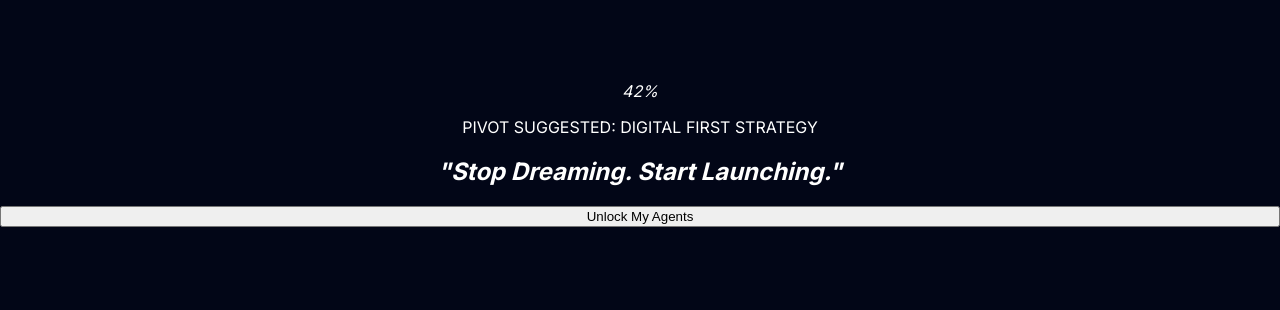
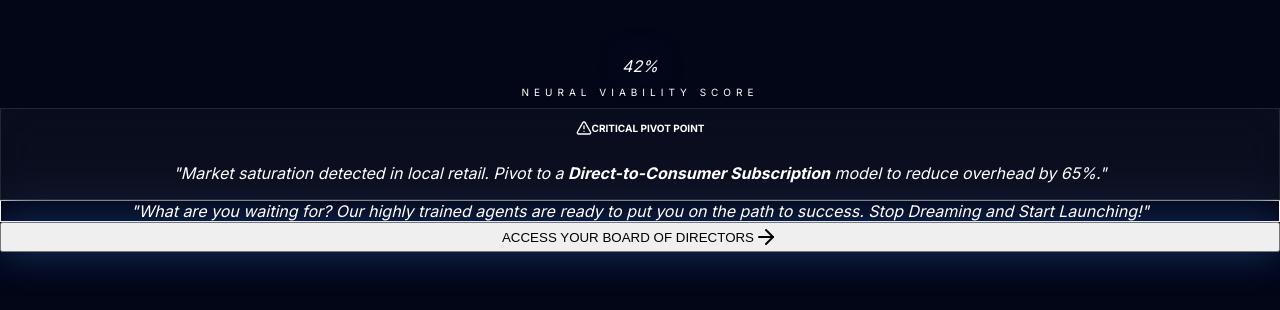
Before and after one commit to jaspike09/LaunchAI5, a Next.js app: page /audit in a window 1280 px wide. Shown: the part 246-556 px from the top of the page. Built offline with nearby package versions, Linux system fonts and the light colour scheme.

Commit message:
Production-Safe Build: Clearing routing errors

```diff
--- a/app/audit/page.tsx
+++ b/app/audit/page.tsx
@@ -1,5 +1,6 @@
 'use client';
 import { useState, useEffect } from 'react';
+import { TrendingUp, AlertTriangle, ArrowRight } from 'lucide-react';
 
 export default function AuditPage() {
   const [score, setScore] = useState(0);
@@ -11,21 +12,37 @@ export default function AuditPage() {
     const int = setInterval(() => {
       if (s >= target) {
         clearInterval(int);
-        setTimeout(() => setShowRobot(true), 2000);
-      } else { s++; setScore(s); }
+        setTimeout(() => setShowRobot(true), 2000); // Appear after the score settles
+      } else {
+        s++;
+        setScore(s);
+      }
     }, 50);
   }, []);
 
   return (
-    <main className="h-screen w-screen bg-[#020617] text-white flex items-center justify-center p-6 text-center">
-      <div className="max-w-xl w-full space-y-10">
-        <div className="text-9xl font-black italic text-blue-500">{score}%</div>
-        <p className="text-red-400 font-bold uppercase tracking-widest">Pivot Suggested: Digital First Strategy</p>
+    <main className="h-screen w-screen bg-[#020617] text-white flex items-center justify-center p-6 relative">
+      <div className="max-w-xl w-full text-center space-y-10">
+        <div className="space-y-2">
+            <div className="text-9xl font-black italic text-blue-500 drop-shadow-[0_0_20px_rgba(59,130,246,0.4)]">{score}%</div>
+            <p className="text-[10px] font-black text-slate-500 uppercase tracking-[0.5em]">Neural Viability Score</p>
+        </div>
+
+        <div className="glass p-6 rounded-3xl border-red-500/20 bg-red-500/5 animate-in fade-in slide-in-from-top-4 duration-1000 delay-500">
+            <div className="flex items-center justify-center gap-2 text-red-400 mb-2">
+                <AlertTriangle size={16} />
+                <h4 className="font-black uppercase tracking-widest text-[10px]">Critical Pivot Point</h4>
+            </div>
+            <p className="text-slate-300 italic text-sm">"Market saturation detected in local retail. Pivot to a <b>Direct-to-Consumer Subscription</b> model to reduce overhead by 65%."</p>
+        </div>
+
         {showRobot && (
-          <div className="animate-in fade-in duration-1000 space-y-6">
-            <h2 className="text-2xl italic">"Stop Dreaming. Start Launching."</h2>
-            <button onClick={() => window.location.href='https://buy.stripe.com/link'} className="w-full bg-blue-600 py-6 rounded-2xl font-black text-xl">
-                Unlock My Agents
+          <div className="animate-in zoom-in fade-in duration-700 space-y-6">
+            <div className="p-6 bg-blue-600/10 border border-blue-500/20 rounded-2xl italic text-lg leading-relaxed">
+                "What are you waiting for? Our highly trained agents are ready to put you on the path to success. Stop Dreaming and Start Launching!"
+            </div>
+            <button onClick={() => window.location.href='https://buy.stripe.com/link'} className="w-full bg-blue-600 py-6 rounded-2xl font-black text-xl uppercase shadow-[0_0_40px_rgba(59,130,246,0.4)] hover:bg-blue-500 flex items-center justify-center gap-3 transition-all">
+                Access Your Board of Directors <ArrowRight />
             </button>
           </div>
         )}
--- a/app/page.tsx
+++ b/app/page.tsx
@@ -1,6 +1,6 @@
 'use client';
 import { useState, useEffect } from 'react';
-import { ArrowRight, Brain, Zap } from 'lucide-react';
+import { ArrowRight, Brain, Zap, Layout, MessageSquare, Calendar, BarChart3, ShieldCheck, Cpu } from 'lucide-react';
 
 export default function CinematicAd() {
   const [email, setEmail] = useState('');
@@ -8,29 +8,68 @@ export default function CinematicAd() {
   const [mode, setMode] = useState('intro');
 
   useEffect(() => {
-    const t1 = setTimeout(() => setMode('flash'), 3000);
-    const t2 = setTimeout(() => setMode('explanation'), 6000);
-    const t3 = setTimeout(() => setMode('form'), 12000);
-    return () => { clearTimeout(t1); clearTimeout(t2); clearTimeout(t3); };
+    const timers = [
+      setTimeout(() => setMode('flash'), 3500),
+      setTimeout(() => setMode('explanation'), 6500),
+      setTimeout(() => setMode('form'), 11000)
+    ];
+    return () => timers.forEach(clearTimeout);
   }, []);
 
   return (
     <main className="h-screen w-screen bg-slate-950 text-white flex items-center justify-center p-6 relative overflow-hidden">
-      <div className="relative z-10 max-w-2xl w-full text-center space-y-8">
+      {/* Background Video Layer */}
+      <video autoPlay muted loop playsInline className="absolute inset-0 w-full h-full object-cover z-0 opacity-20 grayscale">
+        <source src="/MentorAI_vid.mp4" type="video/mp4" />
+      </video>
+
+      <div className="relative z-10 max-w-2xl w-full text-center">
         {mode === 'intro' && (
           <div className="animate-in fade-in zoom-in duration-1000">
-            <h1 className="text-4xl font-light italic">"Finally... the <span className="text-blue-500 font-black uppercase">easy button</span> for starting a business!"</h1>
+            <h1 className="text-4xl md:text-6xl font-light italic leading-tight text-slate-100">
+              "Finally... the <span className="text-blue-500 font-black uppercase tracking-tighter drop-shadow-[0_0_15px_rgba(59,130,246,0.5)]">easy button</span> for starting a business!"
+            </h1>
           </div>
         )}
-        {mode === 'flash' && <div className="text-blue-400 animate-pulse font-black text-2xl uppercase italic tracking-widest">Generating Neural Interface...</div>}
-        {mode === 'explanation' && <h2 className="text-2xl font-black uppercase italic tracking-tighter">6 AI Agents doing the heavy lifting.</h2>}
+
+        {mode === 'flash' && (
+          <div className="grid grid-cols-2 gap-4 animate-in fade-in duration-300">
+            <div className="glass p-8 rounded-3xl border-blue-500/30 flex flex-col items-center gap-4">
+               <Layout size={40} className="text-blue-400" />
+               <p className="text-[10px] font-black uppercase tracking-[0.3em]">Agentic Funnel v4</p>
+            </div>
+            <div className="glass p-8 rounded-3xl border-emerald-500/30 flex flex-col items-center gap-4 mt-12">
+               <MessageSquare size={40} className="text-emerald-400" />
+               <p className="text-[10px] font-black uppercase tracking-[0.3em]">Lead Auto-Response</p>
+            </div>
+          </div>
+        )}
+
+        {mode === 'explanation' && (
+          <div className="space-y-6 animate-in slide-in-from-bottom-10 duration-700">
+            <h2 className="text-3xl font-black uppercase italic tracking-tighter">Your Board of Directors</h2>
+            <p className="text-slate-400 text-lg leading-relaxed">
+              6 Autonomous Agents that don't just suggest—they <span className="text-white font-bold underline">execute</span>.
+              Ads, Messaging, Appointments, and Expenses. Fully agentic.
+            </p>
+            <div className="flex justify-center gap-4 text-blue-500">
+                <Cpu className="animate-spin-slow" /> <ShieldCheck /> <BarChart3 />
+            </div>
+          </div>
+        )}
+
         {mode === 'form' && (
-          <div className="glass p-10 rounded-[3rem] border border-white/10 shadow-2xl space-y-6">
-            <h3 className="text-2xl font-black italic uppercase">Sail or Fail?</h3>
-            <input type="email" placeholder="Email" className="w-full bg-black/40 border border-white/10 p-5 rounded-2xl" onChange={(e) => setEmail(e.target.value)} />
-            <textarea placeholder="Describe your business idea..." className="w-full bg-black/40 border border-white/10 p-5 rounded-2xl h-24" onChange={(e) => setIdea(e.target.value)} />
-            <button onClick={() => window.location.href = '/audit'} className="w-full bg-blue-600 py-6 rounded-2xl font-black text-xl uppercase hover:bg-blue-500 transition-all flex items-center justify-center gap-3">
-              Validate Now <Zap fill="currentColor" />
+          <div className="glass p-10 rounded-[3rem] border border-white/10 shadow-2xl space-y-6 animate-in zoom-in duration-500">
+            <div className="space-y-2">
+              <h3 className="text-2xl font-black italic uppercase">Sail or Fail?</h3>
+              <p className="text-xs text-slate-500 uppercase tracking-widest">Enter your vision for a Neural Audit</p>
+            </div>
+            <div className="space-y-3">
+              <input type="email" placeholder="Executive Email" className="w-full bg-black/60 border border-white/10 p-5 rounded-2xl outline-none focus:border-blue-500 text-white" onChange={(e) => setEmail(e.target.value)} />
+              <textarea placeholder="Describe your business idea..." className="w-full bg-black/60 border border-white/10 p-5 rounded-2xl h-24 outline-none focus:border-blue-500 resize-none text-white" onChange={(e) => setIdea(e.target.value)} />
+            </div>
+            <button onClick={() => window.location.href = '/audit'} className="w-full bg-blue-600 py-6 rounded-2xl font-black text-xl uppercase hover:bg-blue-500 transition-all flex items-center justify-center gap-3 group">
+              Validate Now <Zap fill="currentColor" className="group-hover:scale-125 transition-transform" />
             </button>
           </div>
         )}
```
